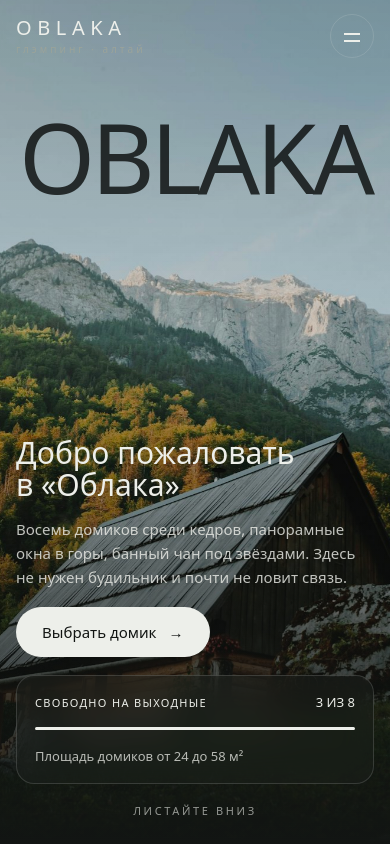
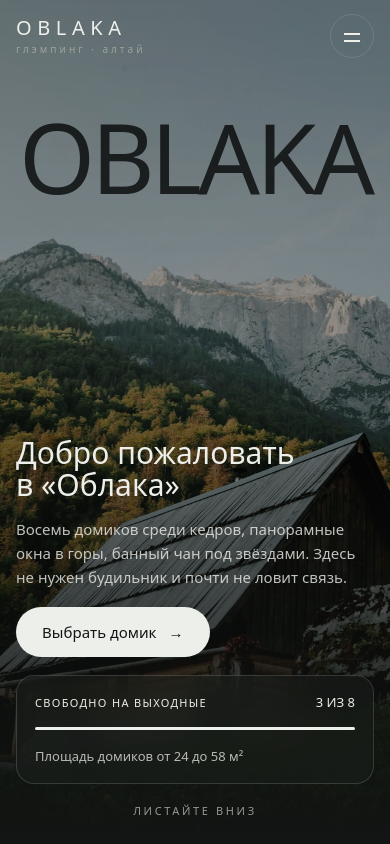
Before and after one commit to MatthewLestermun/oblaka-glamping, a plain HTML site: page index.html in a window 390 px wide. Shown: the top 844 px of the page. Drawn offline with Linux system fonts and the light colour scheme.

Commit message:
Add files via upload

```diff
--- a/index.html
+++ b/index.html
@@ -30,7 +30,7 @@
   <main id="top">
     <!-- ===== Первый экран ===== -->
     <section class="hero">
-      <img class="hero__bg" src="img/hero.jpg" alt="Деревянный домик на скале в лучах заката">
+      <img class="hero__bg" src="img/hero.jpg" alt="Деревянный домик на склоне на фоне гор">
       <div class="hero__shade"></div>
       <h1 class="hero__title"><span>OBLAKA</span></h1>
 
--- a/style.css
+++ b/style.css
@@ -49,7 +49,7 @@ em { font-style: normal; color: var(--muted); }
 
 /* ===== Первый экран ===== */
 .hero { position: relative; height: 100vh; min-height: 680px; max-height: 1000px; overflow: hidden; display: flex; flex-direction: column; justify-content: flex-end; }
-.hero__bg { position: absolute; inset: -6% 0 0; width: 100%; height: 112%; object-fit: cover; object-position: 50% 62%; will-change: transform; }
+.hero__bg { position: absolute; inset: -6% 0 0; width: 100%; height: 112%; object-fit: cover; object-position: 50% 45%; filter: brightness(.72) saturate(.75) contrast(1.05); will-change: transform; }
 .hero__shade { position: absolute; inset: 0; background: linear-gradient(180deg, rgba(18,21,19,.15) 0%, rgba(18,21,19,0) 40%, rgba(18,21,19,.55) 75%, var(--bg) 100%); }
 .hero__title { position: absolute; left: 0; right: 0; top: 11%; text-align: center; font-weight: 500; font-size: clamp(90px, 22vw, 360px); line-height: .8; letter-spacing: -.04em; color: #0f1210; mix-blend-mode: multiply; opacity: .82; pointer-events: none; }
 .hero__title span { display: inline-block; animation: rise 1.4s cubic-bezier(.2,.7,.2,1) both; }
@@ -254,7 +254,7 @@ em { font-style: normal; color: var(--muted); }
   .nav { position: fixed; inset: 0; z-index: -1; flex-direction: column; justify-content: center; align-items: center; gap: 26px; font-size: 18px; background: rgba(18,21,19,.97); opacity: 0; visibility: hidden; transition: opacity .3s, visibility .3s; }
   .nav.open { opacity: 1; visibility: visible; }
   .hero { min-height: 640px; height: 100svh; }
-  .hero__bg { object-position: 50% 70%; }
+  .hero__bg { object-position: 48% 50%; }
   .hero__title { top: 14%; font-size: 25vw; }
   .hero__bottom { flex-direction: column; align-items: stretch; padding: 0 16px 60px; gap: 18px; }
   .hero__welcome { text-align: left; align-items: flex-start; }
```
